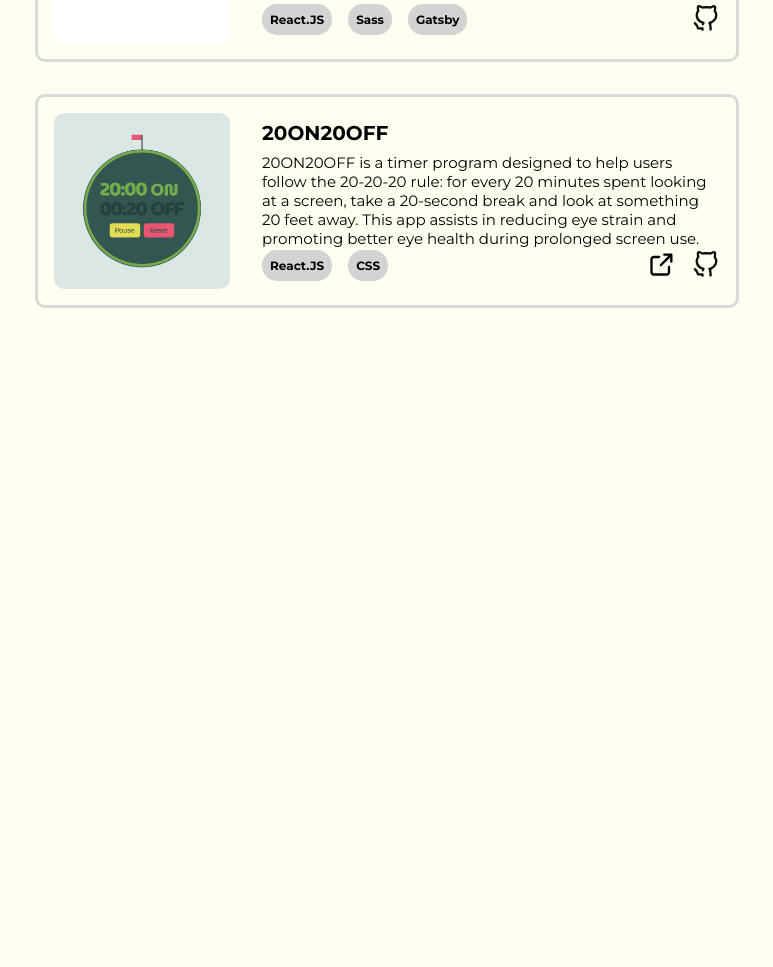
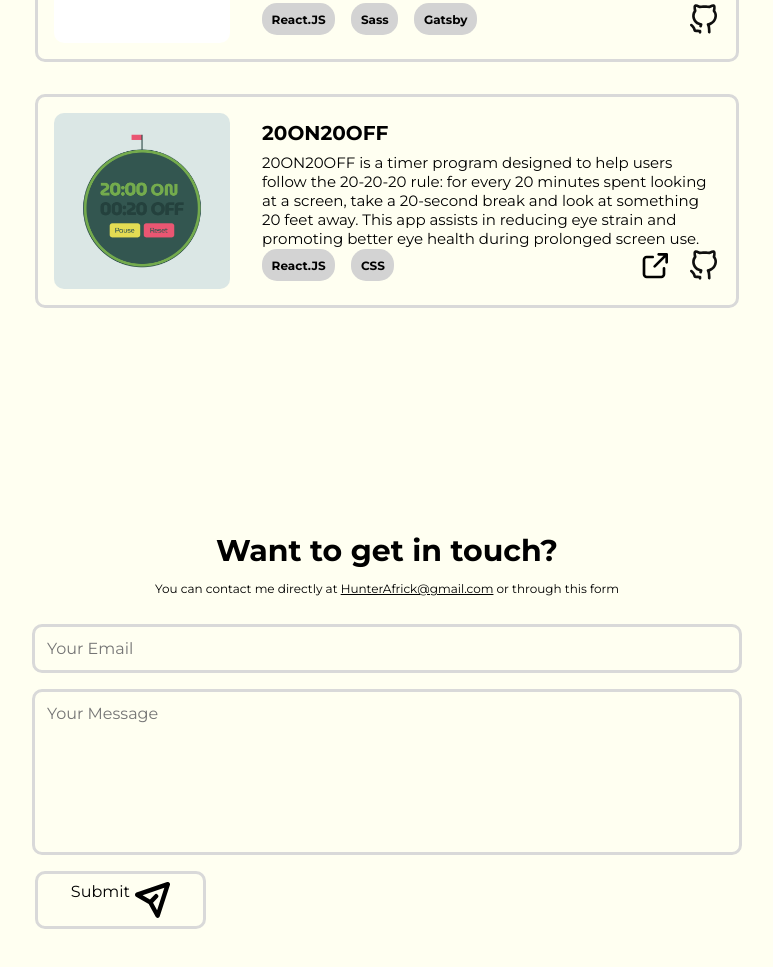
Before and after one commit to Africk-Hunter/Portfolio, a Gatsby site: page / in a window 1280 px wide. Shown: the part 1629-2596 px from the top of the page, without its empty margins (253-1026 px from the left). Before the commit the page ends 2097 px from the top, so only its background shows below. Built offline with nearby package versions, Linux system fonts and the light colour scheme; Gatsby itself is replaced by a stand-in of ours.

Commit message:
Mobile Contact Me Section
- Added HTML + Styling for the contact me section  for mobile devices.
- Changed mobile project card styling

```diff
--- a/src/components/Contact.js
+++ b/src/components/Contact.js
@@ -1,8 +1,25 @@
 import React from 'react';
+import plane from '../images/planeIcon.svg';
 
 const Contact = () => {
   return (
-    <section id="Contact Me" className="contact">
+    <section id="Contact" className="contact">
+        <section className='contactTaglinesWrapper'>
+            <h2 className='contactTagline'>Want to get in touch?</h2>
+            <h1 className='contactSecondaryTagline'>You can contact me directly at <span class="underlined">HunterAfrick@gmail.com</span> or through this form</h1>
+        </section>
+
+        <section className='emailOptionsWrapper'>
+            <div className='userEmailContainer'>
+                <input className='emailInput' placeholder='Your Email'></input>
+            </div>
+            <div className='userMessageContainer'>
+                <textarea className='messageInput' placeholder='Your Message'></textarea>
+            </div>
+            <div className='buttonWrapper'>
+                <button className='messageSubmitButton'>Submit<img className='submitImg' src={plane}></img></button>
+            </div>
+        </section>
     </section>
   );
 };
--- a/src/components/Navbar.js
+++ b/src/components/Navbar.js
@@ -16,7 +16,7 @@ const Projects = () => {
       <section className="navButtonsWrapper">
         <NavBarItems linkName="Home" offset={navbarHeight} />
         <NavBarItems linkName="Projects" offset={navbarHeight} />
-        <NavBarItems linkName="Contact Me" offset={navbarHeight} />
+        <NavBarItems linkName="Contact" offset={navbarHeight} />
       </section>
     </nav>
   );
--- a/src/components/Projects.js
+++ b/src/components/Projects.js
@@ -136,17 +136,30 @@ const ProjectDescription = (props) => {
 const ProjectCardButtonLinks = (props) => {
   return (
     <section className='cardButtonWrapper'>
-      {props.projectLink !== '' && (
-        <a className='cardLinkButton' href={props.projectLink} target="_blank" rel="noopener noreferrer">
-          <img className='cardLinkImg' src={externalLink} alt="External Link" />
-        </a>
-      )}
-      <a className='cardLinkButton' href={props.githubLink} target="_blank" rel="noopener noreferrer">
+      <a
+        className='cardLinkButton'
+        href={props.projectLink}
+        target="_blank"
+        rel="noopener noreferrer"
+        style={{
+          visibility: props.projectLink ? 'visible' : 'hidden',  // Make the link visible if projectLink is provided
+          pointerEvents: props.projectLink ? 'auto' : 'none',  // Enable interaction if projectLink is provided
+        }}
+      >
+        <img className='cardLinkImg' src={externalLink} alt="External Link" />
+      </a>
+      <a
+        className='cardLinkButton'
+        href={props.githubLink}
+        target="_blank"
+        rel="noopener noreferrer"
+      >
         <img className='cardLinkImg' src={githubIcon} alt="GitHub Link" />
       </a>
     </section>
   );
 };
+
 
 
 const ProjectTechnologies = ({ technologies }) => {
--- /dev/null
+++ b/src/styles/Contact.scss
@@ -0,0 +1,107 @@
+@import './variables';
+
+.contact{
+    display: flex;
+    flex-direction: column;
+    justify-content: center;
+    align-items: center;
+    width: 115%;
+    margin: 1rem 0 4rem 0;
+    @media (min-width: 769px) {
+        margin: 3rem 0 3rem 0;
+        width: 100%;
+    }
+}
+
+.contactTaglinesWrapper{
+    display: flex;
+    flex-direction: column;
+    align-items: center;
+    font-family: 'Montserrat', sans-serif;
+    margin: 1rem;
+}
+
+.contactTagline{
+    margin: 0;
+    text-align: center;
+    font-size: clamp(1.875rem, 1.875rem, 2em);
+    @media (min-width: 1921px) {
+        font-size: clamp(2rem, 2.5rem, 3em);
+    }
+}
+
+.contactSecondaryTagline{
+    text-align: center;
+    font-weight: 500;
+    font-size: clamp(0.75rem, 0.75rem, 1em);
+    @media (min-width: 1921px) {
+        font-size: clamp(2rem, 2.5rem, 3em);
+    }
+}
+
+.underlined{
+    text-decoration: underline;
+    white-space: nowrap;
+}
+
+.emailOptionsWrapper{
+    display: flex;
+    flex-direction: column;
+    justify-content: start;
+    align-items: center;
+    text-align: start;
+    width: 100%;
+    gap: 1rem;
+    font-family: 'Montserrat', sans-serif;
+}
+
+.userEmailContainer{
+    display: flex;
+    width: 100%;
+    height: 100%;
+    border: 3px solid $mainColor;
+    border-radius: 10px;
+
+}
+
+.emailInput{
+    all:unset;
+    padding: .75rem;
+}
+
+.userMessageContainer{
+    display: flex;
+    width: 100%;
+    height: 100%;
+    border: 3px solid $mainColor;
+    border-radius: 10px;
+    height: 10rem;
+}
+
+
+.messageInput{
+    all:unset;
+    width: 100%;
+    padding: .75rem
+}
+
+.messageSubmitButton{
+    all:unset;
+    display: flex;
+    justify-content: center;
+    gap: .3rem;
+    width: 20%;
+    border: 3px solid $mainColor;
+    padding: .75rem;
+    border-radius: 10px;
+    padding: .5rem .75rem;
+}
+
+.buttonWrapper{
+    display: flex;
+    width: 100%;
+}
+
+.submitImg{
+    width: 25%;
+}
--- a/src/styles/Projects.scss
+++ b/src/styles/Projects.scss
@@ -7,7 +7,7 @@
     align-items: center;
     margin: 8rem 0 10rem 0;
     @media (max-width: 768px) {
-        margin: 3rem 0 10rem 0;
+        margin: 3rem 0 3rem 0;
         width: 115%;
     }
 }
@@ -48,7 +48,7 @@
     flex-direction: column;
     justify-content: space-between;
     height: 100%;
-    gap: 0.75rem;
+    gap: 2rem;
 }
 
 .projectPictureAndDescriptionWrapper{
@@ -59,8 +59,9 @@
 .pictureAndLinksWrapper{
     display: flex;
     flex-direction: column;
-    justify-content: space-between;
-    gap: 0.75rem;
+    align-items: center;
+    justify-content: start;
+    gap: 1rem;
 }
 
 .projectImg{
@@ -82,6 +83,11 @@
         min-width: 7rem;
         max-width: 7rem;
     }
+    @media (min-width: 1921px) {
+        height: 15rem;
+        min-width: 15rem;
+        max-width: 15rem;
+    }
 }
 
 .projectDescriptionWrapper{
@@ -90,6 +96,9 @@
     justify-content: space-between;
     width: 100%;
     height: 10rem;
+    @media (min-width: 1921px) {
+        height: 13rem;
+    }
 }
 
 .projectDescriptionText{
@@ -101,6 +110,7 @@
     @media (max-width: 768px) {
         gap: clamp(0.25rem, 0.3rem, 0.3rem);
     }
+
 }
 .projectName{
     all: unset;
@@ -111,6 +121,9 @@
     @media (max-width: 768px) {
         font-size: clamp(1rem, 1.125rem, 1.25rem);
     }
+    @media (min-width: 1921px) {
+        font-size: clamp(.5rem, 2rem, 21.4em);
+    }
 }
 
 .projectDesc{
@@ -120,7 +133,10 @@
     font-weight: 500;
 
     @media (max-width: 768px) {
-        font-size: clamp(.5rem, 0.75rem, 85rem);
+        font-size: clamp(.5rem, 0.9rem, .9rem);
+    }
+    @media (min-width: 1921px) {
+        font-size: clamp(.5rem, 1.25rem, 1.25rem);
     }
 }
 .projectDescirptionBottomBar{
@@ -137,13 +153,16 @@
 }
 .technology{
     display: flex;
-    padding: .5rem;
+    align-items: center;
+    justify-content: center;
+    padding: 0 .6rem;
     border-radius: 15px;
     background: lightgray;
 
     @media (max-width: 768px) {
         padding: .25rem .6rem;
     }
+
 }
 .technologyName{
     font-size: clamp(.5em, .75rem, 1rem);
@@ -153,6 +172,9 @@
     @media (max-width: 768px) {
         font-size: 0.625rem;
     }
+    @media (min-width: 1921px) {
+        font-size: clamp(.5rem, 1rem, 1em);
+    }
 }
 .cardButtonWrapper{
     display: flex;
@@ -161,8 +183,12 @@
 .cardLinkButton{
     all: unset;
     cursor: pointer;
-    width: 1.75rem;
-    height: 1.75rem;
+    width: 2rem;
+    height: 2rem;
+    @media (min-width: 1921px) {
+        width: 2.5rem;
+        height: 2.5rem;
+    }
 }
 .cardLinkImg{
     height: 100%;
--- a/src/styles/index.scss
+++ b/src/styles/index.scss
@@ -2,6 +2,7 @@
 @import './Navbar';
 @import './Navbar';
 @import './Projects';
+@import './Contact';
 @import './variables';
 
 html{
```
